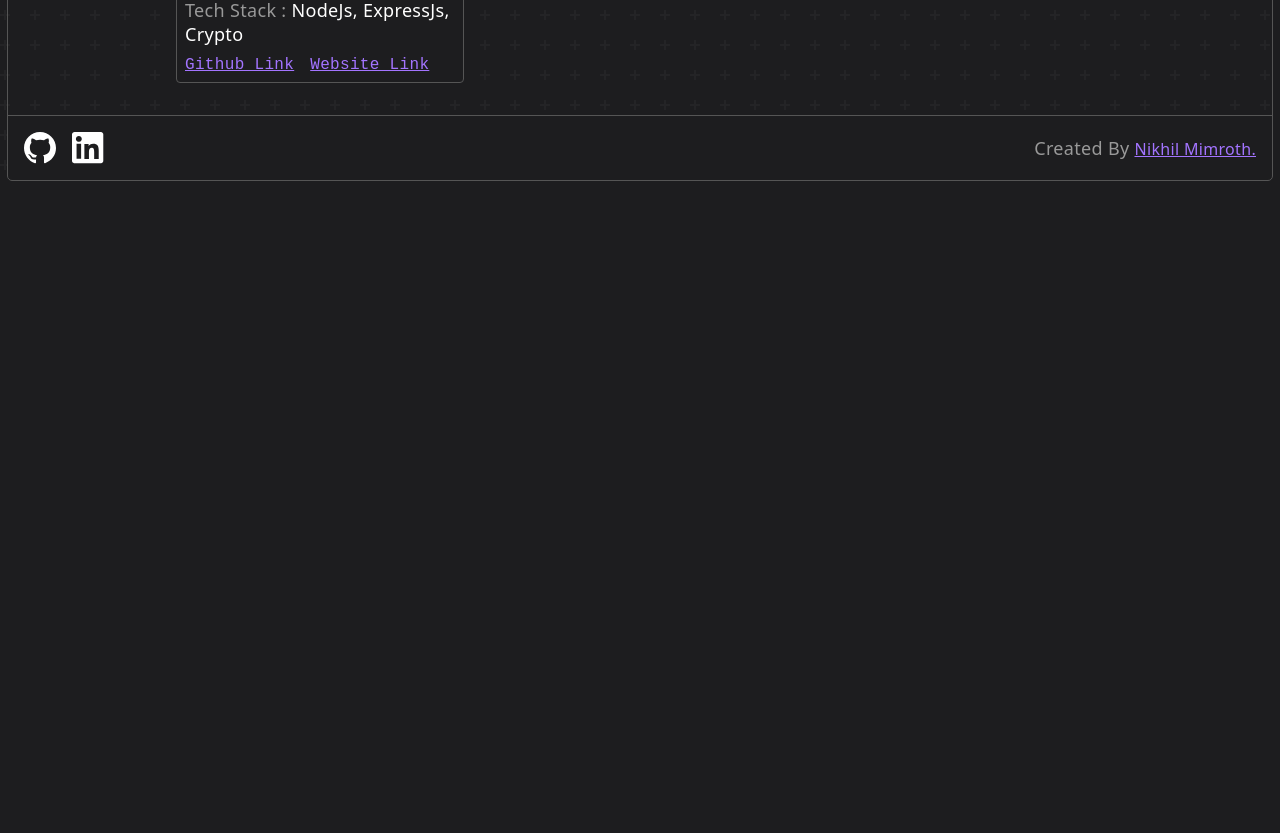
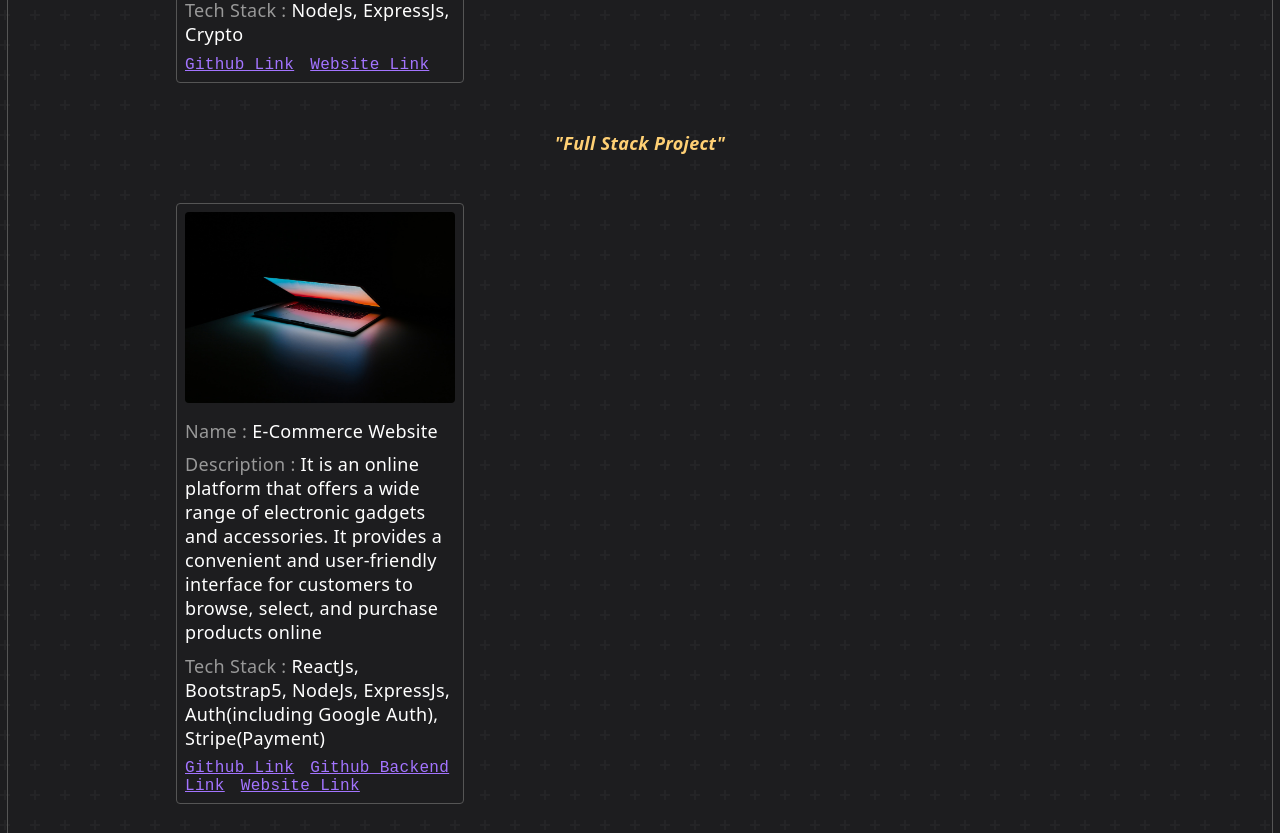
Before and after one commit to Nikhil667/portfolio-react, a React (Create React App) app: page /project in a window 1280 px wide. Shown: the part 2720-3553 px from the top of the page. Before the commit the page ends 2908 px from the top, so only its background shows below. Built offline with nearby package versions, Linux system fonts and the light colour scheme.

Commit message:
Updated Projects

```diff
--- a/src/components/Card.jsx
+++ b/src/components/Card.jsx
@@ -13,6 +13,7 @@ export default function Card({props}) {
       <p><span className='secondary-color'>Tech Stack : </span>{props.techStack}</p>
       <div >
         <a href={props.githubUrl}>Github Link</a>
+        {props.githubUrlBackend && <a href={props.githubUrlBackend}>Github Backend Link</a>}
         <a href={props.linkedUrl}>Website Link</a>
       </div>
     </div>
--- a/src/data/data.json
+++ b/src/data/data.json
@@ -1,4 +1,16 @@
 {
+
+    "fullStackProjects":[
+        {
+            "name": "E-Commerce Website",
+            "description": "It is an online platform that offers a wide range of electronic gadgets and accessories. It provides a convenient and user-friendly interface for customers to browse, select, and purchase products online",
+            "techStack": "ReactJs, Bootstrap5, NodeJs, ExpressJs, Auth(including Google Auth), Stripe(Payment)",
+            "githubUrl": "https://github.com/Nikhil667/frontend-full-stack",
+            "githubUrlBackend": "https://github.com/Nikhil667/full-stack-app",
+            "linkedUrl": "https://elaborate-fenglisu-317a3a.netlify.app/",
+            "imgUrl": "/"
+        }
+    ],
     "frontendProjects": [
         {
             "name": "Photo Editor App",
@@ -42,7 +54,7 @@
         },
         {
             "name": "COSMOS - Space Website",
-            "description": "The daily news app is an application that provides users with up-to-date news articles and stories from various sources.",
+            "description": "The website aims to educate and inform its audience about the wonders of space and ou Solar System",
             "techStack": "HTML5, CSS3, Vanilla Javascript",
             "githubUrl": "https://github.com/Nikhil667/FetchSpace",
             "linkedUrl": "https://kaleidoscopic-squirrel-2b1aef.netlify.app/",
--- a/src/pages/Project.js
+++ b/src/pages/Project.js
@@ -27,6 +27,14 @@ export default function Project() {
           })}
         </div>
       </div>
+      <p className="project-title bold">"Full Stack Project"</p>
+      <div className="parent-grid">
+        <div className="auto-grid">
+          {data.fullStackProjects.map((ele, index) => {
+            return <Card key={index} props={ele} />;
+          })}
+        </div>
+      </div>
     </section>
   );
 }
```
